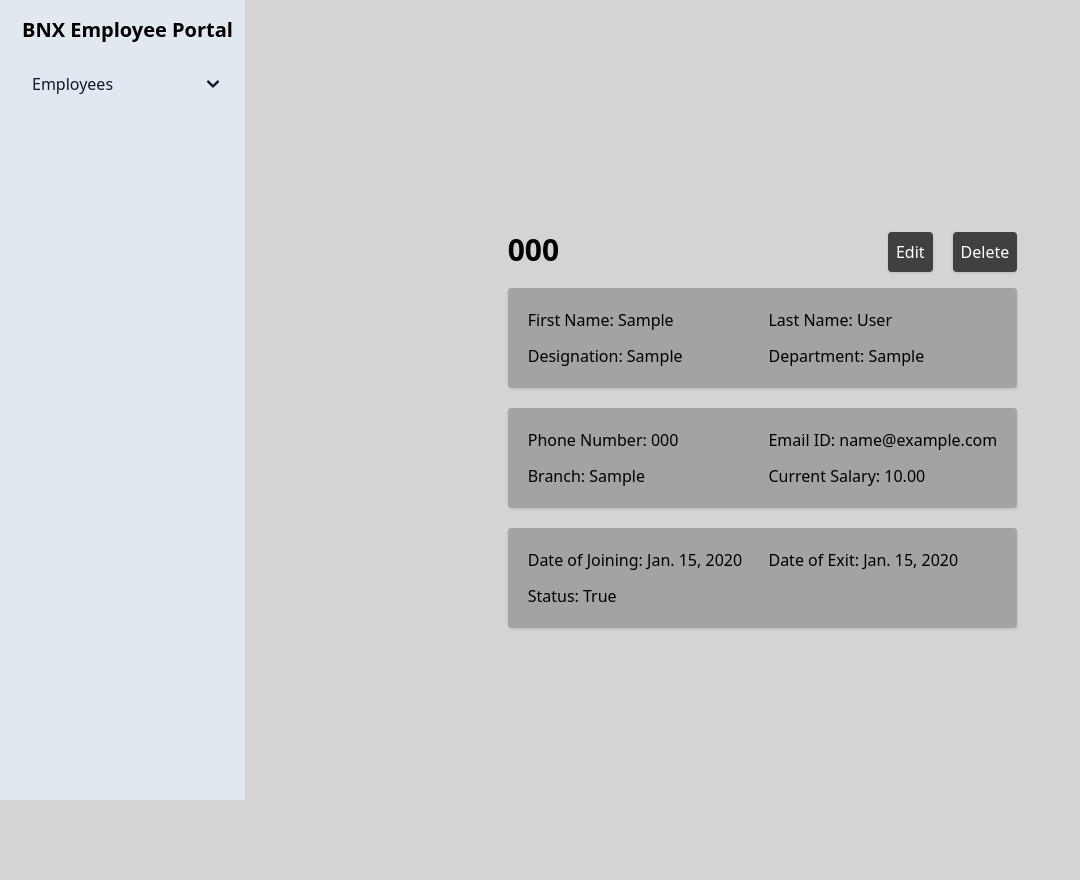
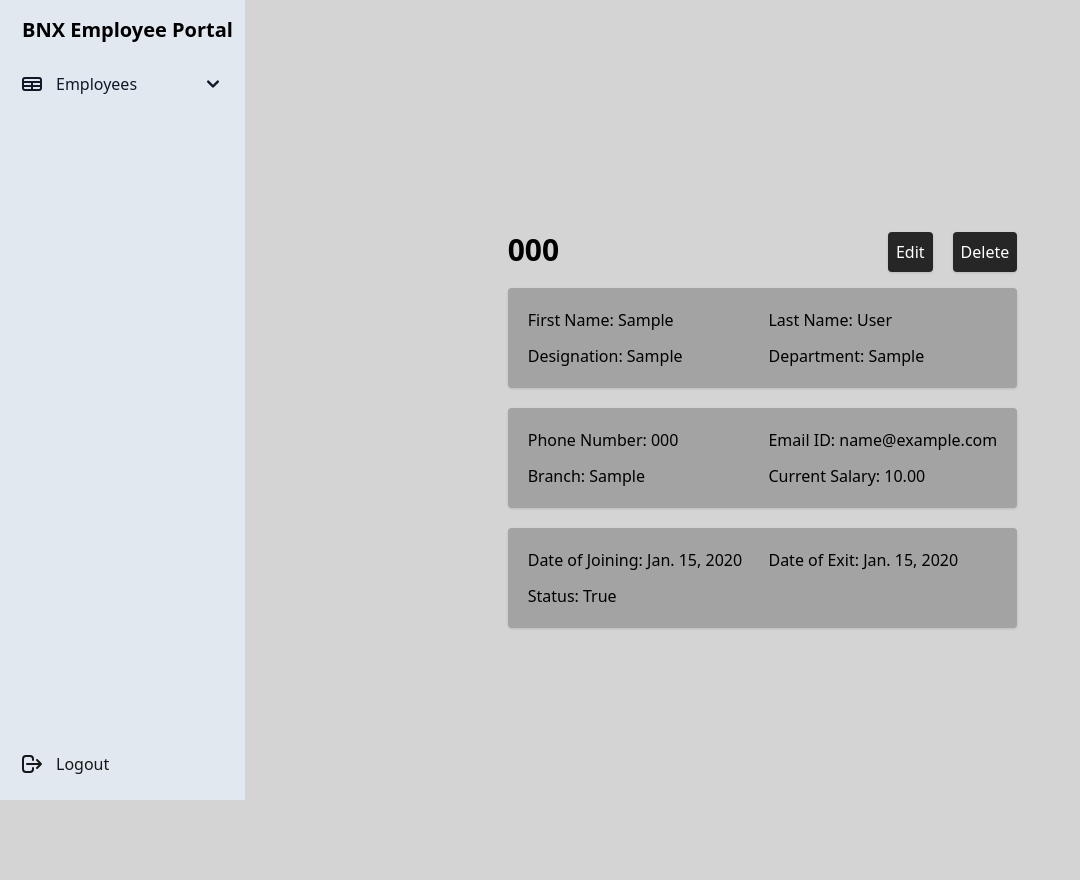
Before and after one commit to 9akashnp8/bnx-employee-portal, a Django app: page /employee/1 in a window 1280 px wide. Shown: the whole page, without its empty margins (0-1080 px from the left). Run offline with Django 4.2, Linux system fonts and the light colour scheme; tables that the repository leaves empty hold one stand-in row (values such as "Sample post").

Commit message:
Unify Button colors

```diff
--- a/static/css/style.css
+++ b/static/css/style.css
@@ -586,6 +586,10 @@ video {
   margin-right: auto;
 }
 
+.mt-auto {
+  margin-top: auto;
+}
+
 .block {
   display: block;
 }
@@ -762,6 +766,11 @@ video {
   background-color: rgb(245 245 245 / var(--tw-bg-opacity));
 }
 
+.bg-neutral-800 {
+  --tw-bg-opacity: 1;
+  background-color: rgb(38 38 38 / var(--tw-bg-opacity));
+}
+
 .p-3 {
   padding: 0.75rem;
 }
@@ -902,6 +911,16 @@ video {
   color: rgb(37 99 235 / var(--tw-text-opacity));
 }
 
+.text-gray-500 {
+  --tw-text-opacity: 1;
+  color: rgb(107 114 128 / var(--tw-text-opacity));
+}
+
+.text-neutral-900 {
+  --tw-text-opacity: 1;
+  color: rgb(23 23 23 / var(--tw-text-opacity));
+}
+
 .shadow {
   --tw-shadow: 0 1px 3px 0 rgb(0 0 0 / 0.1), 0 1px 2px -1px rgb(0 0 0 / 0.1);
   --tw-shadow-colored: 0 1px 3px 0 var(--tw-shadow-color), 0 1px 2px -1px var(--tw-shadow-color);
@@ -958,8 +977,18 @@ input[type="checkbox"] {
   background-color: rgb(115 115 115 / var(--tw-bg-opacity));
 }
 
+.hover\:bg-neutral-100:hover {
+  --tw-bg-opacity: 1;
+  background-color: rgb(245 245 245 / var(--tw-bg-opacity));
+}
+
 .hover\:underline:hover {
   text-decoration-line: underline;
+}
+
+.group:hover .group-hover\:text-gray-900 {
+  --tw-text-opacity: 1;
+  color: rgb(17 24 39 / var(--tw-text-opacity));
 }
 
 @media (prefers-color-scheme: dark) {
@@ -1003,6 +1032,11 @@ input[type="checkbox"] {
     color: rgb(59 130 246 / var(--tw-text-opacity));
   }
 
+  .dark\:text-gray-400 {
+    --tw-text-opacity: 1;
+    color: rgb(156 163 175 / var(--tw-text-opacity));
+  }
+
   .dark\:hover\:bg-neutral-700:hover {
     --tw-bg-opacity: 1;
     background-color: rgb(64 64 64 / var(--tw-bg-opacity));
@@ -1012,4 +1046,14 @@ input[type="checkbox"] {
     --tw-bg-opacity: 1;
     background-color: rgb(82 82 82 / var(--tw-bg-opacity));
   }
+
+  .dark\:hover\:bg-gray-700:hover {
+    --tw-bg-opacity: 1;
+    background-color: rgb(55 65 81 / var(--tw-bg-opacity));
+  }
+
+  .group:hover .dark\:group-hover\:text-white {
+    --tw-text-opacity: 1;
+    color: rgb(255 255 255 / var(--tw-text-opacity));
+  }
 }
--- a/templates/employee/employee_confirm_delete.html
+++ b/templates/employee/employee_confirm_delete.html
@@ -9,8 +9,8 @@
         <form method="POST">
             {% csrf_token %}
             {{form}}
-            <button type="button" class="bg-neutral-700 hover:bg-neutral-500 text-white p-2 rounded shadow">Cancel</button>
-            <button type="submit" class="bg-neutral-700 hover:bg-neutral-500 text-white p-2 rounded shadow">Confirm Delete</button>
+            <button type="button" class="bg-neutral-800 hover:bg-neutral-500 text-white p-2 rounded shadow">Cancel</button>
+            <button type="submit" class="bg-neutral-800 hover:bg-neutral-500 text-white p-2 rounded shadow">Confirm Delete</button>
         </form>
     </div>
 </div>
--- a/templates/employee/employee_detail.html
+++ b/templates/employee/employee_detail.html
@@ -8,10 +8,10 @@
         <div class="flex gap-5">
             <h2 class="text-3xl mb-5 font-bold mr-auto">{{object.employee_code}}</h2>
             <a href="{% url 'update_employee' employee.id %}">
-                <button class="bg-neutral-700 hover:bg-neutral-500 text-white p-2 rounded shadow">Edit</button>
+                <button class="bg-neutral-800 hover:bg-neutral-500 text-white p-2 rounded shadow">Edit</button>
             </a>
             <a href="{% url 'delete_employee' employee.id %}">
-                <button class="bg-neutral-700 hover:bg-neutral-500 text-white p-2 rounded shadow">Delete</button>
+                <button class="bg-neutral-800 hover:bg-neutral-500 text-white p-2 rounded shadow">Delete</button>
             </a>
         </div>
         <div class="flex flex-col">
--- a/templates/employee/employee_form.html
+++ b/templates/employee/employee_form.html
@@ -21,7 +21,7 @@
         </div>
         {% endfor %}
     </div>
-    <button type="submit" class="dark:bg-neutral-600 dark:text-white p-3 rounded my-3">
+    <button type="submit" class="dark:bg-neutral-800 hover:bg-neutral-500 dark:text-white p-3 rounded my-3">
         Submit
     </button>
 </form>
--- a/templates/sidebar.html
+++ b/templates/sidebar.html
@@ -1,18 +1,21 @@
 
 <aside class="w-1/5 sticky top-0" style="height: 25vh;" aria-label="Sidebar">
-    <div class="overflow-y-auto py-4 px-3 bg-slate-200 h-screen dark:bg-neutral-800">
+    <div class="overflow-y-auto py-4 px-3 bg-slate-200 h-screen dark:bg-neutral-800 flex flex-col">
         <a href="{% url 'home' %}" class="flex items-center pl-2.5 mb-5">
             <span class="self-center text-xl font-semibold whitespace-nowrap dark:text-white">BNX Employee Portal</span>
          </a>
          <ul class="space-y-2">
             <li>
                 <button type="button" class="flex items-center p-2 w-full text-base font-normal text-gray-900 rounded-lg transition duration-75 group hover:bg-gray-100 dark:text-white dark:hover:bg-neutral-700" aria-controls="dropdown-example" data-collapse-toggle="dropdown-example">
+                    <svg class="w-6 h-6" fill="none" stroke="currentColor" viewBox="0 0 24 24" xmlns="http://www.w3.org/2000/svg"><path stroke-linecap="round" stroke-linejoin="round" stroke-width="2" d="M3 10h18M3 14h18m-9-4v8m-7 0h14a2 2 0 002-2V8a2 2 0 00-2-2H5a2 2 0 00-2 2v8a2 2 0 002 2z"></path></svg>
                     <span class="flex-1 ml-3 text-left whitespace-nowrap" sidebar-toggle-item>Employees</span>
                     <svg sidebar-toggle-item class="w-6 h-6" fill="currentColor" viewBox="0 0 20 20" xmlns="http://www.w3.org/2000/svg"><path fill-rule="evenodd" d="M5.293 7.293a1 1 0 011.414 0L10 10.586l3.293-3.293a1 1 0 111.414 1.414l-4 4a1 1 0 01-1.414 0l-4-4a1 1 0 010-1.414z" clip-rule="evenodd"></path></svg>
                 </button>
                 <ul id="dropdown-example" class="hidden py-2 space-y-2">
                     <li>
-                        <a href="{% url 'add_employee' %}" class="flex items-center p-2 pl-11 w-full text-base font-normal text-gray-900 rounded-lg transition duration-75 group hover:bg-gray-100 dark:text-white dark:hover:bg-neutral-700">Add New Employee</a>
+                        <a href="{% url 'add_employee' %}" class="flex items-center p-2 pl-11 w-full text-base font-normal text-gray-900 rounded-lg transition duration-75 group hover:bg-gray-100 dark:text-white dark:hover:bg-neutral-700">
+                            Add New Employee
+                        </a>
                     </li>
                     <li>
                         <a href="{% url 'list_employee' %}" class="flex items-center p-2 pl-11 w-full text-base font-normal text-gray-900 rounded-lg transition duration-75 group hover:bg-gray-100 dark:text-white dark:hover:bg-neutral-700">View All Employees</a>
@@ -20,5 +23,9 @@
                 </ul>
             </li>
         </ul>
+        <a href="{% url 'logout' %}" class="flex items-center p-2 text-base font-normal text-neutral-900 rounded-lg dark:text-white hover:bg-neutral-100 dark:hover:bg-neutral-700 mt-auto">
+            <svg class="w-6 h-6" fill="none" stroke="currentColor" viewBox="0 0 24 24" xmlns="http://www.w3.org/2000/svg"><path stroke-linecap="round" stroke-linejoin="round" stroke-width="2" d="M17 16l4-4m0 0l-4-4m4 4H7m6 4v1a3 3 0 01-3 3H6a3 3 0 01-3-3V7a3 3 0 013-3h4a3 3 0 013 3v1"></path></svg>
+            <span class="ml-3">Logout</span>
+        </a>
     </div>
  </aside>
```
